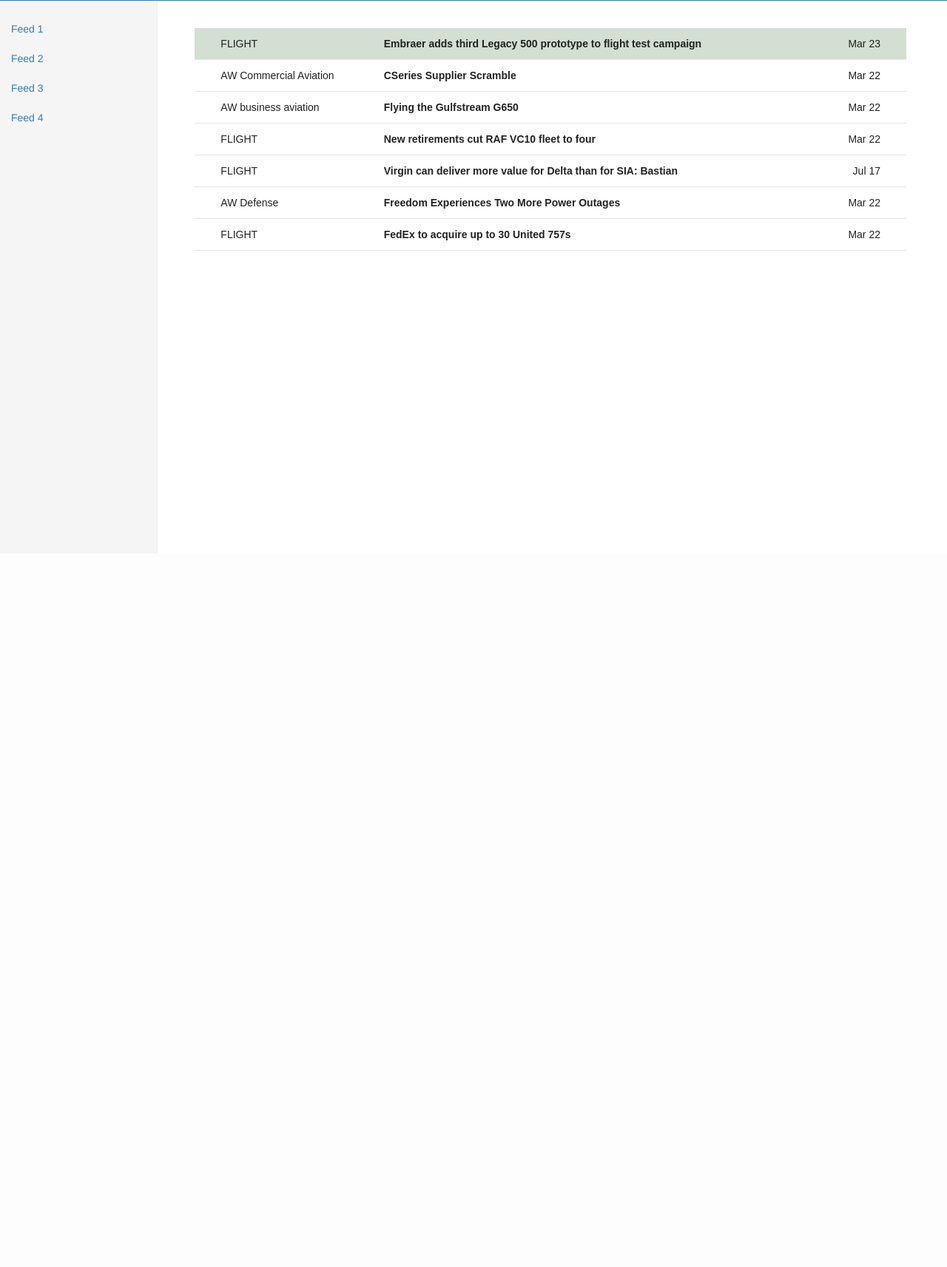
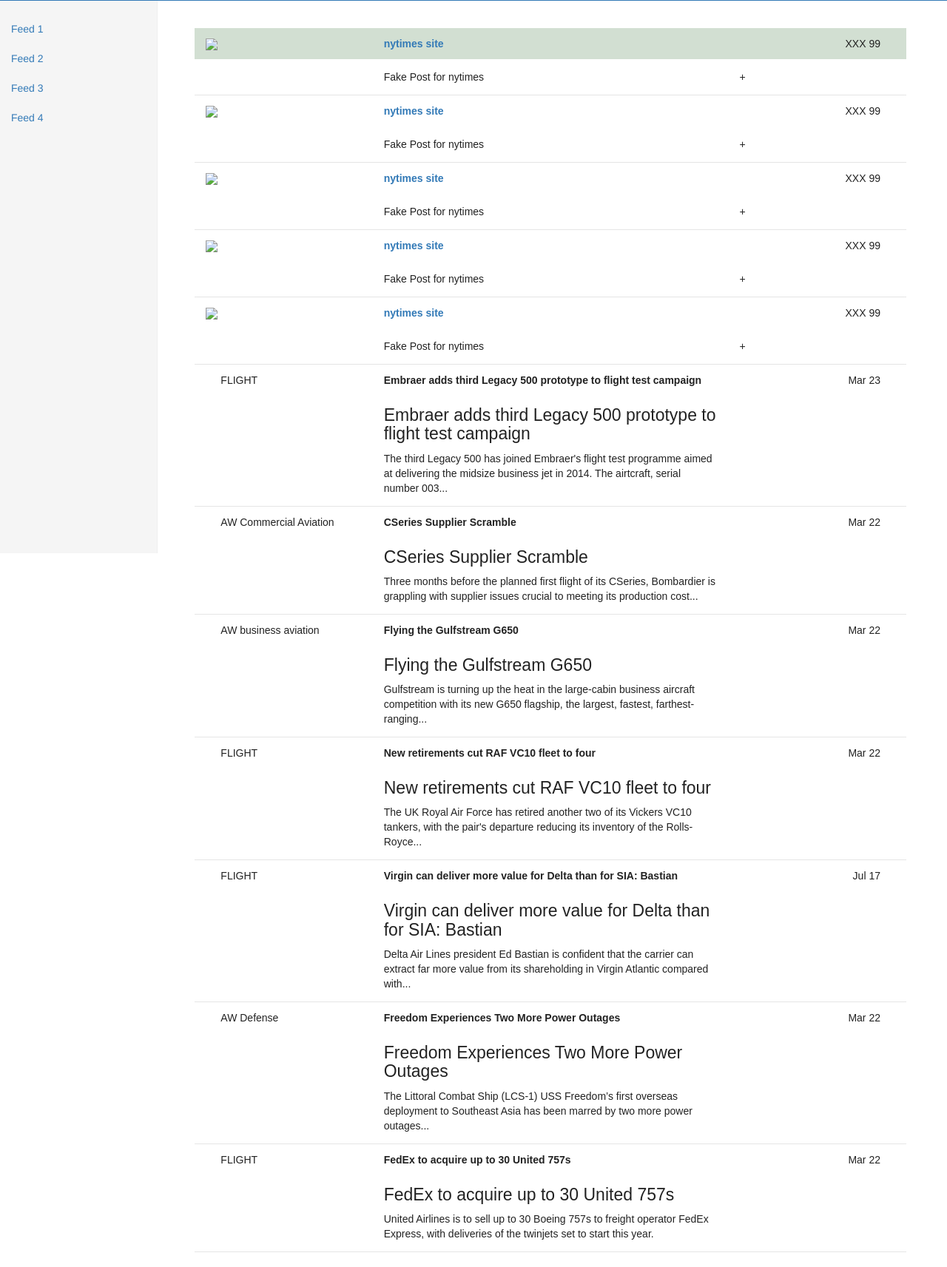
Before and after one commit to mkowoods/FeedMyFriends, a Flask app: page / in a window 1280 px wide. Shown: the part 52-1765 px from the top of the page at 74% size. Before the commit the page ends 800 px from the top, so only its background shows below. Run offline with Flask 2, Linux system fonts and the light colour scheme; some libraries are stand-ins or nearby versions.

Commit message:
completed post script and added func for favicon

```diff
--- a/main.py
+++ b/main.py
@@ -13,13 +13,12 @@
 
 
 
+
+
 @app.route("/")
 def index():
     return render_template("index.html")
 
 
 if __name__ == "__main__":
-    port = int(os.environ.get("PORT", 5000))
-    if port == 5000:
-        app.debug = True
-    app.run(host='0.0.0.0', port=port)
+    app.run(debug=True)
--- a/scraper.py
+++ b/scraper.py
@@ -20,11 +20,16 @@
         self.description = ''
         self.keywords = ''
         self.hostname = urlparse(self.url).hostname
+        self.favicon = ''
         self._scrape()
 
     def _scrape(self):
 
         self.title = self.get_page_title()
+
+        self.favicon = self.dom.xpath(".//link[@rel='shortcut icon']")
+        if self.favicon:
+            self.favicon = self.favicon[0].get('href', '')
 
         for e in self.get_meta_tags():
 
@@ -60,3 +65,4 @@
 if __name__ == "__main__":
     url = "http://gawker.com/boy-found-behind-fake-wall-set-escape-in-motion-with-a-1665938754"
     g  = ScrapeSite(url)
+    print g.get_site_dict()
--- a/static/script.js
+++ b/static/script.js
@@ -1,42 +1,33 @@
+var TEST_POST_FROM_SERVER = {"url" : "http://www.nytimes.com",
+                             "description" : "Fake Post for nytimes",
+                             "title": "nytimes site",
+                             "host_name": "www.nytimes.com",
+                             "favicon": "http://static01.nyt.com/favicon.ico",
+                            };
+
+
+
+
 //assumes post is a json like object containing all of the requisite fields
-var add_article = function(post){
-    var new_article = $("#proto-article").clone()
-    new_article.removeAttr("id")
-    new_article.find(".source")
-    $(".posts").append(new_article)
-    new_article.show()
+var add_article = function (post) {
+    var new_article = $("#proto-article .article").clone()
+    //TODO: Review process for getting favicon
+    new_article.find(".icon").html($('<img />', {src: post.favicon}))
+    new_article.find(".title").html(($("<a>", {"text":post.title,
+                                               "href": post.url,
+                                               "target": "_blank"})))
+    new_article.find(".description p").html(post.description)
+    $(".posts :first").removeClass("current")
+    new_article.addClass("current")
+    new_article.prependTo($(".posts"))
 
-    new_article.click(function() {
-       $(this)
-
-    });
 }
 
 
 var main = function() {
-  $('.article').click(function() {
-    $('.article').removeClass('current');
-    $('.description').hide();
-
-    $(this).addClass('current');
-    $(this).children('.description').show();
-  });
-
-  $(document).keypress(function(event) {
-    if(event.which === 111) {
-      $('.description').hide();
-
-      $('.current').children('.description').show();
-    }
-
-    else if(event.which === 110) {
-      var currentArticle = $('.current');
-      var nextArticle = currentArticle.next();
-
-      currentArticle.removeClass('current');
-      nextArticle.addClass('current');
-    }
-  });
+ for(i=0; i<5; i++){
+     console.log(i)
+     add_article(TEST_POST_FROM_SERVER)
+ }
 }
-
 $(document).ready(main);
--- a/static/static.css
+++ b/static/static.css
@@ -107,7 +107,7 @@
 }
 
 .description {
-  display: none;
+  /*display: none;*/
   padding-top: 10px;
   padding-bottom: 10px;
 }
--- a/templates/index.html
+++ b/templates/index.html
@@ -199,10 +199,11 @@
         </div>
       </div>
 
-    <div id="proto-article" class="article" style = "display: none">
-            <div class="item row">
+    <div id="proto-article" style = "display: none">
+        <div class="article">
+            <div class="row item">
               <div class="col-xs-3">
-                <p class="source">UNKOWN</p>
+                <p class="icon">UNKOWN</p>
               </div>
               <div class="col-xs-6">
                 <p class="title">This is a prototype for new articles added to the feed</p>
@@ -214,11 +215,11 @@
             <div class="description row">
               <div class="col-xs-3">&nbsp;</div>
               <div class="col-xs-6">
-                <h1>FedEx to acquire up to 30 United 757s</h1>
                 <p>United Airlines is to sell up to 30 Boeing 757s to freight operator FedEx Express, with deliveries of the twinjets set to start this year.</p>
               </div>
               <div class = "col-xs-3">+</div>
             </div>
+        </div>
       </div>
 
 
```
